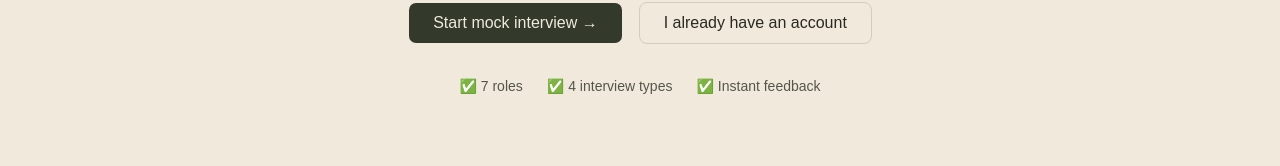
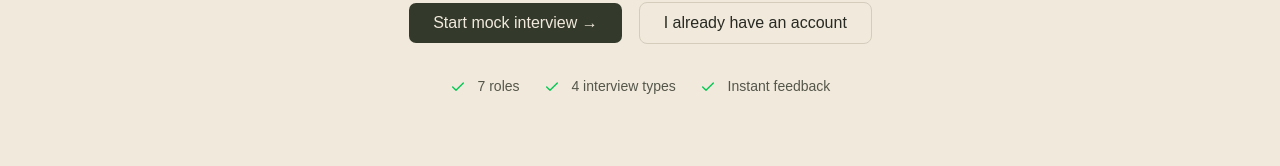
Before and after one commit to Dikshit-Yadav/InterviewAI, a React (Vite) app in the folder frontend/: page / in a window 1280 px wide. Shown: the part 495-661 px from the top of the page. Built offline with nearby package versions, Linux system fonts and the light colour scheme; no server answers.

Commit message:
Refactor code structure for improved readability and maintainability

```diff
--- a/frontend/index.html
+++ b/frontend/index.html
@@ -2,10 +2,10 @@
 <html lang="en">
   <head>
     <meta charset="UTF-8" />
-    <link rel="icon" type="image/svg+xml" href="/favicon.svg" />
+    <link rel="icon" type="image/jpg" href="/favicon.jpg" />
     <link rel="stylesheet" href="https://cdnjs.cloudflare.com/ajax/libs/font-awesome/7.0.1/css/all.min.css" integrity="sha512-2SwdPD6INVrV/lHTZbO2nodKhrnDdJK9/kg2XD1r9uGqPo1cUbujc+IYdlYdEErWNu69gVcYgdxlmVmzTWnetw==" crossorigin="anonymous" referrerpolicy="no-referrer" />
     <meta name="viewport" content="width=device-width, initial-scale=1.0" />
-    <title>frontend</title>
+    <title>InterviewAI</title>
   </head>
   <body>
     <div id="root"></div>
--- a/frontend/src/components/landing/Hero.tsx
+++ b/frontend/src/components/landing/Hero.tsx
@@ -1,6 +1,6 @@
 import { Button } from "@/components/ui/button";
 import { useNavigate } from "react-router-dom";
-
+import{Check} from "lucide-react";
 export default function Hero() {
   const navigate = useNavigate();
   return (
@@ -40,9 +40,9 @@ export default function Hero() {
       </div>
 
       <div className="flex justify-center gap-6 mt-8 text-sm text-gray-400 flex-wrap">
-        <div>✅ 7 roles</div>
-        <div>✅ 4 interview types</div>
-        <div>✅ Instant feedback</div>
+        <div><Check className="w-4 h-4 text-green-500 inline mr-2" /> 7 roles</div>
+        <div><Check className="w-4 h-4 text-green-500 inline mr-2" /> 4 interview types</div>
+        <div><Check className="w-4 h-4 text-green-500 inline mr-2" /> Instant feedback</div>
       </div>
     </section>
   );
```
Also changed, not shown: frontend/public/favicon.jpg (added).
